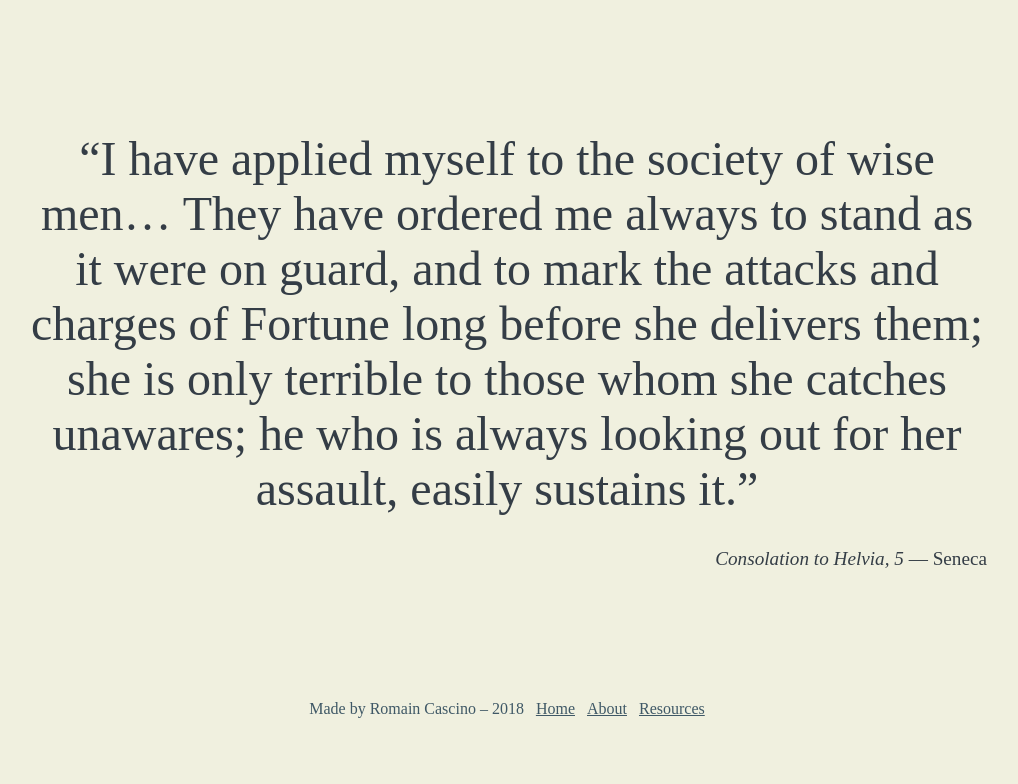
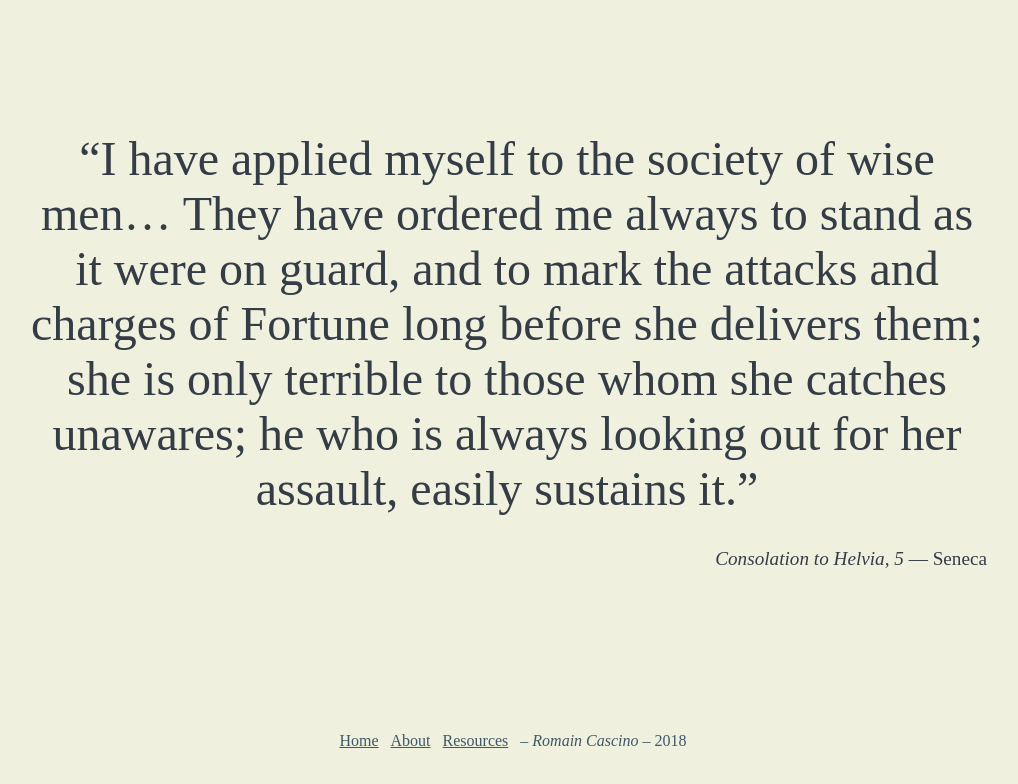
Before and after one commit to RomainCscn/stoic-homepage, a plain HTML site: page index.html in a window 1280 px wide. Shown: the whole page, without its empty margins (133-1151 px from the left). Drawn offline with Linux system fonts and the light colour scheme.

Commit message:
Improve style

```diff
--- a/footer.js
+++ b/footer.js
@@ -1,10 +1,14 @@
-const footerContent = `Made by Romain Cascino &#8211; 2018
-  <span>
-    <a href="index.html">Home</a>
-  </span>
-  <span>
-    <a href="about.html">About</a>
-  </span>
-  <span>
-    <a href="resources.html">Resources</a>
-  </span>`;
+const footerContent = `
+    <div class="footer-item">
+      <a href="index.html">Home</a>
+    </div>
+    <div class="footer-item">
+      <a href="about.html">About</a>
+    </div>
+    <div class="footer-item">
+      <a href="resources.html">Resources</a>
+    </div>
+    <div class="footer-item">
+      &#8211; <em>Romain Cascino</em> &#8211; 2018
+    </div>
+`;
--- a/index.html
+++ b/index.html
@@ -8,13 +8,13 @@
   <link rel="stylesheet" type="text/css" media="screen" href="main.css"/>
 </head>
 <body>
-  <section class="main">
-    <div class="quote">
+  <section class="main quote-container">
+    <div class="container quote">
       <q class="quote-content"></q>
       <div class="quote-details"></div>
     </div>
   </section>
-  <footer></footer>
+  <footer class="container"></footer>
   <script src="quotes.js"></script>
   <script src="footer.js"></script>
   <script>
--- a/main.css
+++ b/main.css
@@ -1,16 +1,8 @@
+/** Global style **/
+
 body {
   margin: 0;
   background-color: #F0F0DF;
-}
-
-footer {
-  display: flex;
-  justify-content: center;
-  color: #3F5866;
-}
-
-footer a {
-  margin-left: 12px;
 }
 
 a {
@@ -21,7 +13,27 @@ a:hover {
   color: #007BBA;
 }
 
-.main {
+.container {
+  max-width: 75%;
+}
+
+/** Footer style **/
+
+footer {
+  display: flex;
+  justify-content: center;
+  flex-wrap: wrap;
+  color: #3F5866;
+  margin: 2rem auto;
+}
+
+.footer-item {
+  margin-left: 12px;
+}
+
+/** Home page **/
+
+.quote-container {
   display: flex;
   align-items: center;
   justify-content: center;
@@ -32,7 +44,7 @@ a:hover {
   color: #343d46;
   display: flex;
   flex-direction: column;
-  max-width: 75%;
+  margin: 2rem 0;
 }
 
 .quote-content {
@@ -48,13 +60,13 @@ a:hover {
 }
 
 @media all and (max-width: 1023px) {
-  .quote {
+  .container {
     max-width: 80%;
   }
 }
 
 @media all and (max-width: 767px) {
-  .quote {
+  .container {
     max-width: 85%;
   }
   .quote-content {
```
Also changed, not shown: about.html (+1 -14 lines), resources.html (+7 -5 lines).
